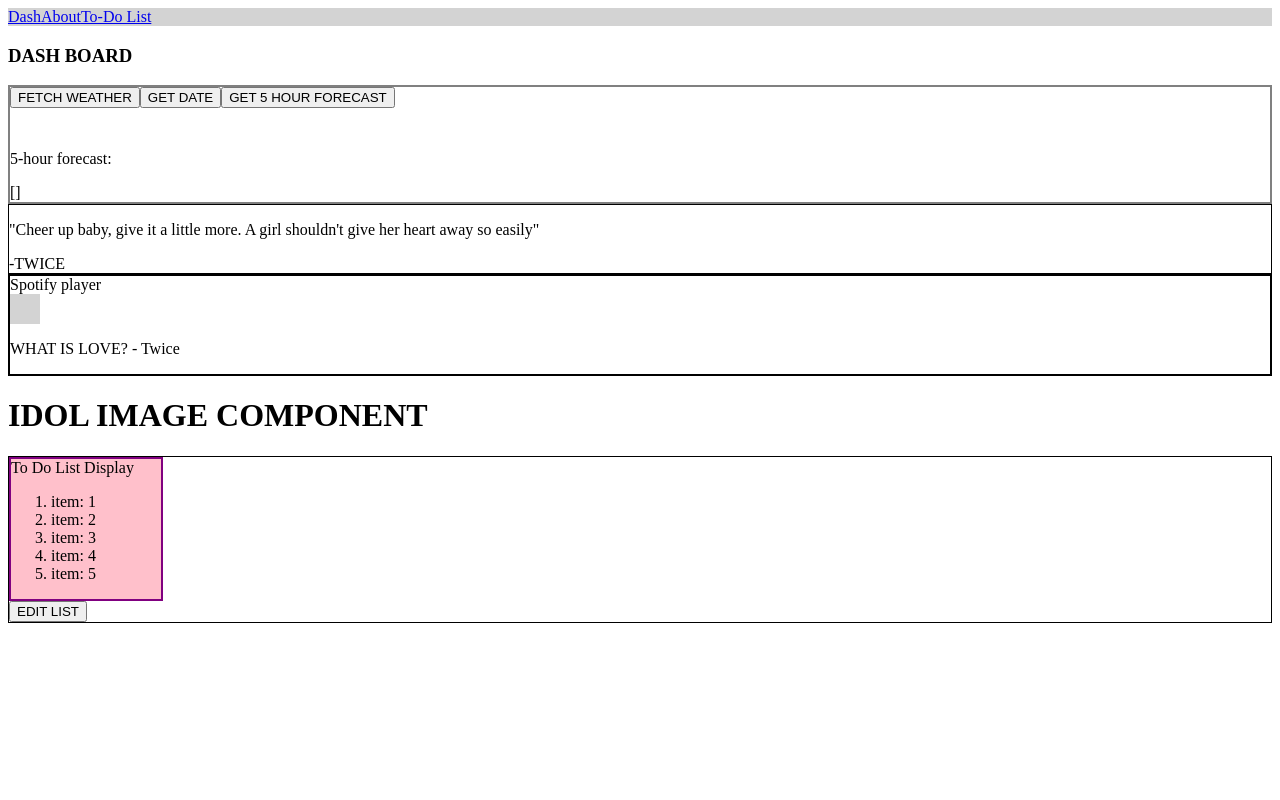
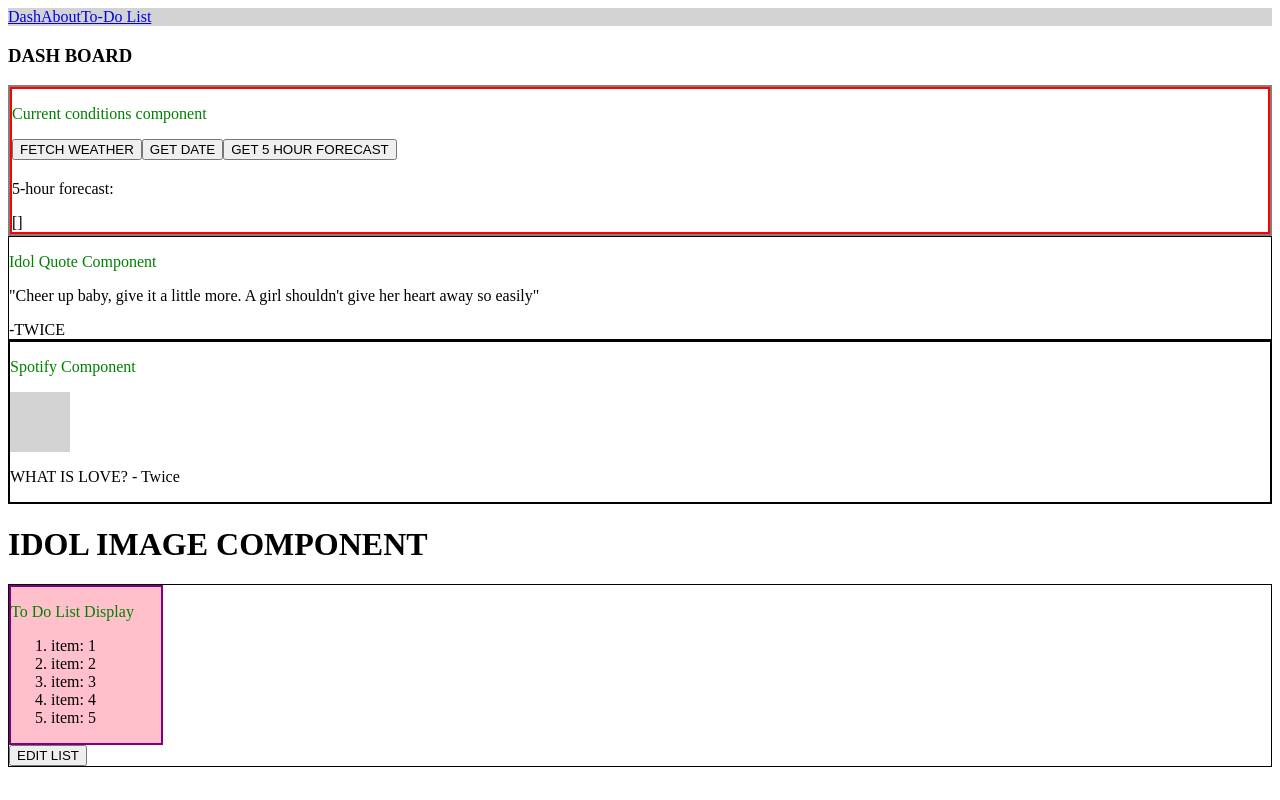
Before and after one commit to Jamzcode/kdash, a Vue app: page / in a window 1280 px wide. Built offline with nearby package versions, Linux system fonts and the light colour scheme.

Commit message:
refactored weather component to encapsulate API fetching

```diff
--- /dev/null
+++ b/src/components/CurrentConditionsComponent.vue
@@ -0,0 +1,103 @@
+<template>
+  <div class="current-conditions-display">
+    <p class="component-name">Current conditions component</p>
+    <button class="fetch-data" @click="getWeatherFromApi">FETCH WEATHER</button>
+    <button @click="getDateTime">GET DATE</button>
+    <button @click="getFiveHourForecast">GET 5 HOUR FORECAST</button>
+
+    <div class="current-condition">
+      <h2 class="location data">{{ location }}</h2>
+      <h2 class="temp data">{{ currentTemp }}</h2>
+      <h3 class="condition data">{{ currentCondition }}</h3>
+    </div>
+
+    <div class="date">
+      <h3 class="data">{{ day }}</h3>
+    </div>
+
+    <!-- TODO: Get Forecast for next two days -->
+    <!-- convert JSON object into array to iterate for day and High/Low for following days -->
+
+    <div class="time">
+      <h3 class="data">{{ time }}</h3>
+    </div>
+
+    <p class="5-hour-forecast">5-hour forecast:</p>
+
+    <div class="hourly data">{{ forecastTemp }}</div>
+  </div>
+</template>
+
+<script>
+import axios from "axios";
+export default {
+  name: "CurrentConditionsComponent",
+  data() {
+    return {
+      currentTemp: "",
+      currentCondition: "",
+      location: "",
+      day: "",
+      time: "",
+      forecastTemp: [],
+    };
+  },
+  methods: {
+    async getWeatherFromApi() {
+      const response = await axios.get(
+        "http://api.weatherapi.com/v1/current.json?key=de51034ece89422183d05652250801 &q=Austin&aqi=no"
+      );
+      this.currentTemp = response.data.current.temp_f;
+      this.currentCondition = response.data.current.condition.text;
+      this.location = response.data.location.name;
+    },
+    getDateTime() {
+      const weekday = [
+        "Sunday",
+        "Monday",
+        "Tuesday",
+        "Wednesday",
+        "Thursday",
+        "Friday",
+        "Saturday",
+      ];
+
+      let date = new Date();
+      this.day = weekday[date.getDay()];
+      this.time = date.toLocaleDateString([], {
+        hour: "2-digit",
+        minute: "2-digit",
+      });
+    },
+    async getFiveHourForecast() {
+      const response = await axios.get(
+        "http://api.weatherapi.com/v1/forecast.json?key=de51034ece89422183d05652250801&q=Austin&days=5&aqi=no&alerts=yes"
+      );
+
+      let test = response.data;
+      let forecastDay = test.forecast.forecastday;
+
+      for (let i = 0; i < 6; i++) {
+        const averageTemp = forecastDay[i].day.avgtemp_f;
+        const result = Math.floor(averageTemp);
+        this.forecastTemp.push(result);
+      }
+      //Call Api to retrieve data for current day
+
+      //Create loop to iterate through hour[] objects
+
+      //Focus on 'temp_f' for each of 5 hour array
+    },
+  },
+};
+</script>
+
+<style scoped>
+.current-conditions-display {
+  border: solid red 2px;
+}
+
+.component-name {
+  color: green;
+}
+</style>
--- a/src/components/IdolQuoteComponent.vue
+++ b/src/components/IdolQuoteComponent.vue
@@ -1,5 +1,7 @@
 <template>
   <div class="idol-quote-widget">
+    <p class="component-name">Idol Quote Component</p>
+
     <p class="idol-quote">
       "Cheer up baby, give it a little more. A girl shouldn't give her heart
       away so easily"
@@ -18,4 +20,8 @@ export default {
 .idol-quote-widget {
   border: solid black 1px;
 }
+
+.component-name {
+  color: green;
+}
 </style>
--- a/src/components/ListDisplayComponent.vue
+++ b/src/components/ListDisplayComponent.vue
@@ -1,6 +1,7 @@
 <template>
   <div class="list-display">
-    To Do List Display
+    <p class="component-name">To Do List Display</p>
+
     <ol>
       <li class="item">item: 1</li>
       <li class="item">item: 2</li>
@@ -24,4 +25,8 @@ export default {
   width: 150px;
   background: pink;
 }
+
+.component-name {
+  color: green;
+}
 </style>
--- a/src/components/SpotifyPlayerComponent.vue
+++ b/src/components/SpotifyPlayerComponent.vue
@@ -1,6 +1,7 @@
 <template>
   <div class="player-box">
-    Spotify player
+    <p class="component-name">Spotify Component</p>
+
     <div class="album-art"></div>
     <p class="title">WHAT IS LOVE? - Twice</p>
   </div>
@@ -14,12 +15,16 @@ export default {
 
 <style scoped>
 .album-art {
-  width: 30px;
-  height: 30px;
+  width: 60px;
+  height: 60px;
   background: lightgray;
 }
 
 .player-box {
   border: solid black 2px;
 }
+
+.component-name {
+  color: green;
+}
 </style>
--- a/src/components/WeatherComponent.vue
+++ b/src/components/WeatherComponent.vue
@@ -1,97 +1,22 @@
 <template>
   <div class="weather-widget">
-    <button class="fetch-data" @click="getWeatherFromApi">FETCH WEATHER</button>
-    <button @click="getDateTime">GET DATE</button>
-    <button @click="getFiveHourForecast">GET 5 HOUR FORECAST</button>
-
     <!-- create current condition module to embed in weather component -->
-    <div class="current-condition">
-      <h2 class="location data">{{ location }}</h2>
-      <h2 class="temp data">{{ currentTemp }}</h2>
-      <h3 class="condition data">{{ currentCondition }}</h3>
-    </div>
-    <section>
-      <!-- TODO: Get Current Time -->
-      <div class="date">
-        <h3 class="data">{{ day }}</h3>
-      </div>
-
-      <!-- TODO: Get Forecast for next two days -->
-      <!-- convert JSON object into array to iterate for day and High/Low for following days -->
-
-      <div class="time">
-        <h3 class="data">{{ time }}</h3>
-      </div>
-
-      <p class="5-hour-forecast">5-hour forecast:</p>
-
-      <div class="hourly data">{{ forecastTemp }}</div>
-    </section>
+    <current-conditions-component />
   </div>
 </template>
 
 <script>
-import axios from "axios";
+import CurrentConditionsComponent from "./CurrentConditionsComponent.vue";
 
 export default {
   name: "weather component",
+  components: {
+    CurrentConditionsComponent,
+  },
   data() {
-    return {
-      currentTemp: "",
-      currentCondition: "",
-      location: "",
-      day: "",
-      time: "",
-      forecastTemp: [],
-    };
+    return {};
   },
-  methods: {
-    async getWeatherFromApi() {
-      const response = await axios.get(
-        "http://api.weatherapi.com/v1/current.json?key=de51034ece89422183d05652250801 &q=Austin&aqi=no"
-      );
-      this.currentTemp = response.data.current.temp_f;
-      this.currentCondition = response.data.current.condition.text;
-      this.location = response.data.location.name;
-    },
-    getDateTime() {
-      const weekday = [
-        "Sunday",
-        "Monday",
-        "Tuesday",
-        "Wednesday",
-        "Thursday",
-        "Friday",
-        "Saturday",
-      ];
-
-      let date = new Date();
-      this.day = weekday[date.getDay()];
-      this.time = date.toLocaleDateString([], {
-        hour: "2-digit",
-        minute: "2-digit",
-      });
-    },
-    async getFiveHourForecast() {
-      const response = await axios.get(
-        "http://api.weatherapi.com/v1/forecast.json?key=de51034ece89422183d05652250801&q=Austin&days=5&aqi=no&alerts=yes"
-      );
-
-      let test = response.data;
-      let forecastDay = test.forecast.forecastday;
-
-      for (let i = 0; i < 6; i++) {
-        const averageTemp = forecastDay[i].day.avgtemp_f;
-        const result = Math.floor(averageTemp);
-        this.forecastTemp.push(result);
-      }
-      //Call Api to retrieve data for current day
-
-      //Create loop to iterate through hour[] objects
-
-      //Focus on 'temp_f' for each of 5 hour array
-    },
-  },
+  methods: {},
 };
 </script>
 
```
